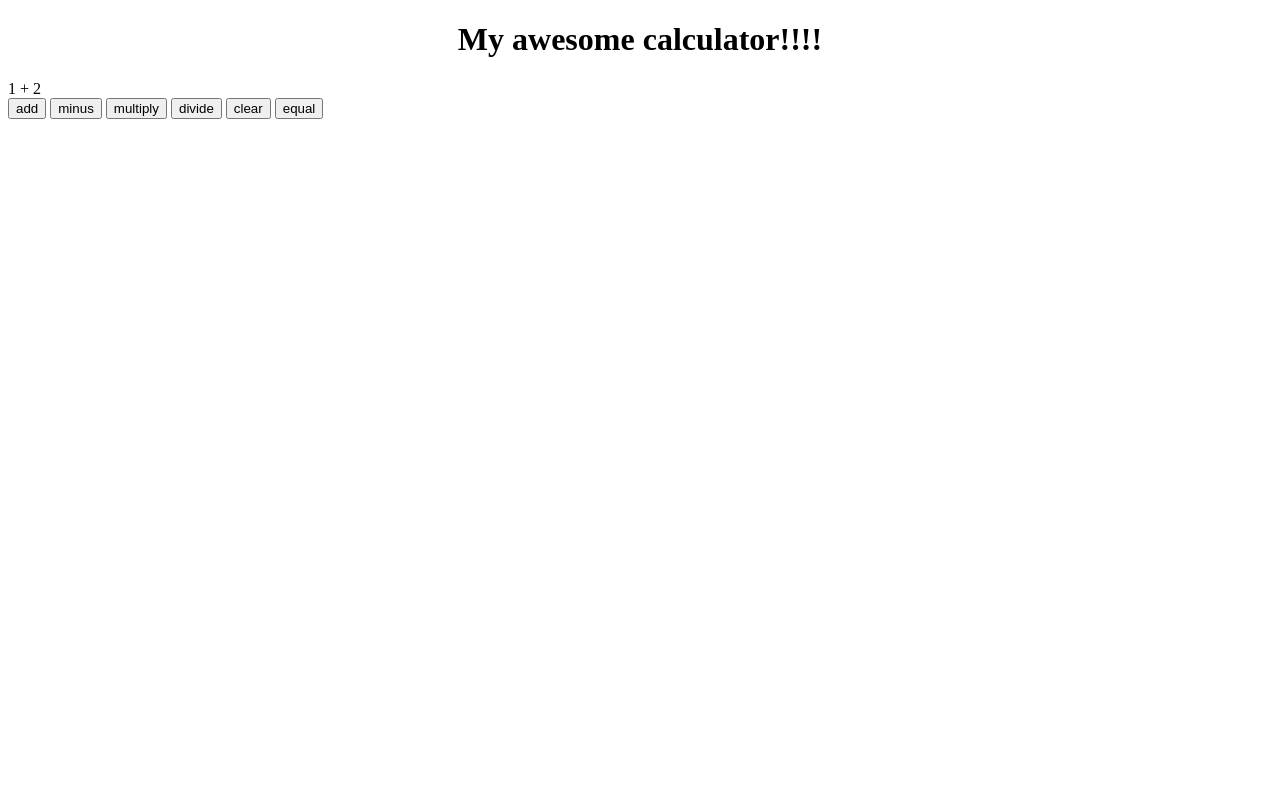
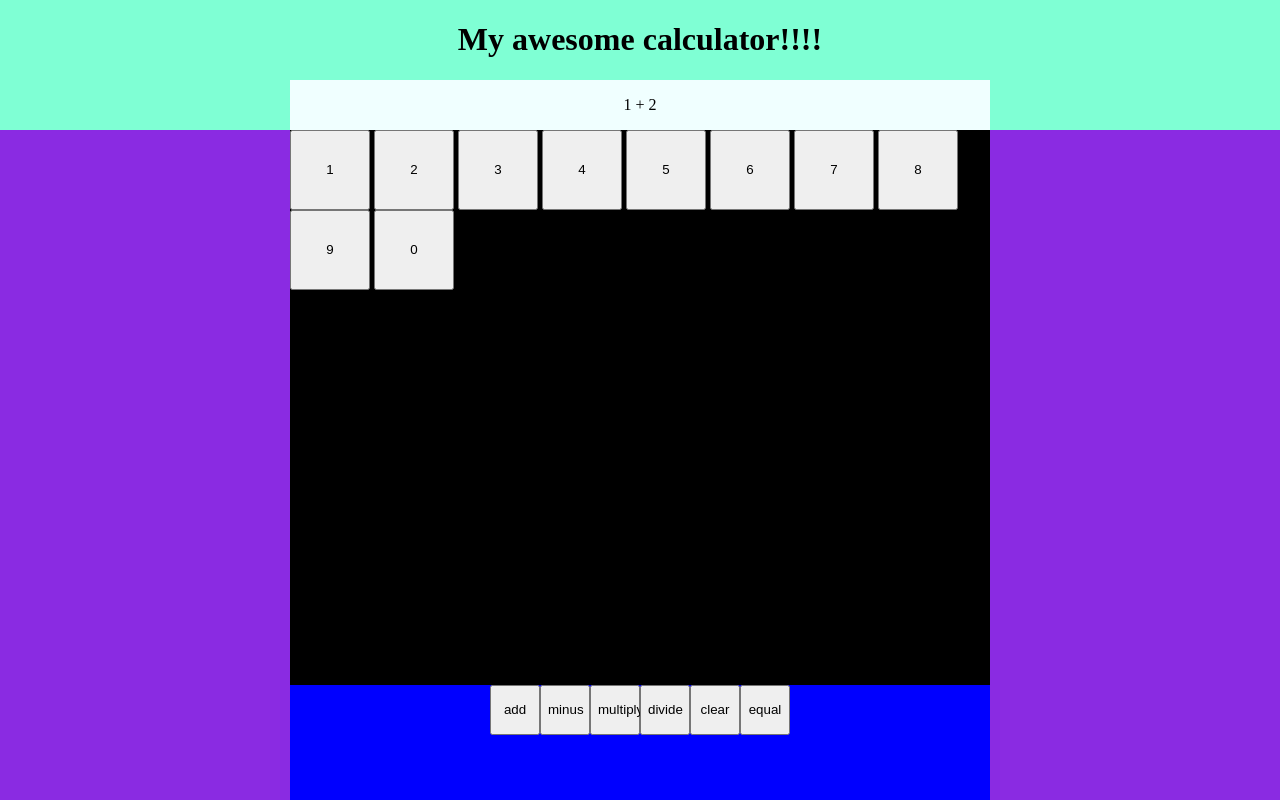
Before and after one commit to ivanovichi123/Calculator, a plain HTML site: page index.html in a window 1280 px wide. Shown: the top 800 px of the page. Drawn offline with Linux system fonts and the light colour scheme.

Commit message:
Creating the template for the calculator

```diff
--- a/index.html
+++ b/index.html
@@ -9,12 +9,30 @@
 </head>
 <body>
     <h1>My awesome calculator!!!!</h1>
+    <div class="flex">
         <div class = "display">1 + 2</div>
+    </div>
+    <div class="container">
+        <div id="buttons">
+            <div class="numbers">
+                <button class="one">1</button>
+                <button class="two">2</button>
+                <button class="three">3</button>
+                <button class="four">4</button>
+                <button class="five">5</button>
+                <button class="six">6</button>
+                <button class="seven">7</button>
+                <button class="eight">8</button>
+                <button class="nine">9</button>
+                <button class="zero">0</button>
+            </div>
             <button class="add">add</button>
             <button class="minus">minus</button>
             <button class="multiply">multiply</button>
             <button class="divide">divide</button>
             <button class="clear">clear</button>
             <button class="equal">equal</button>
+        </div>
+    </div>
 </body>
 </html>
--- a/style.css
+++ b/style.css
@@ -1,3 +1,55 @@
+body {
+    margin: 0;
+    background-color: aquamarine;
+}
+
 h1 {
     text-align: center;
 }
+
+.display {
+    background-color: azure;
+    height: 50px;
+    width: 700px;
+    text-align: center;
+    vertical-align: middle;
+    line-height: 50px;
+}
+
+.flex {
+    display: flex;
+    justify-content: center;
+}
+
+#buttons {
+    background-color: blue;
+    width: 700px;
+    height: 1000px;
+    flex-wrap: wrap;
+    display: flex;
+    justify-content: center;
+
+}
+
+.container {
+    background-color: blueviolet;
+    display: flex;
+    justify-content: center;
+    /* flex-wrap: wrap; */
+    margin: 0;
+}
+
+.one, .two, .three, .four, .five, .six, .seven, .eight, .nine, .zero {
+    width: 80px;
+    height: 80px;
+}
+
+.add, .minus, .multiply, .divide, .clear, .equal {
+    width: 50px;
+    height: 50px;
+}
+
+.numbers {
+    background-color: black;
+    /* max-width: 300px; */
+}
```
Lines whose indentation alone changed are shown as unchanged.
